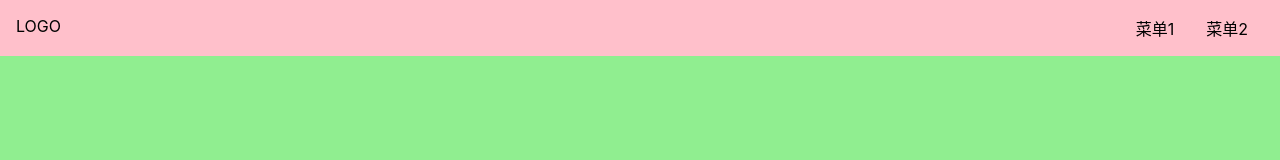
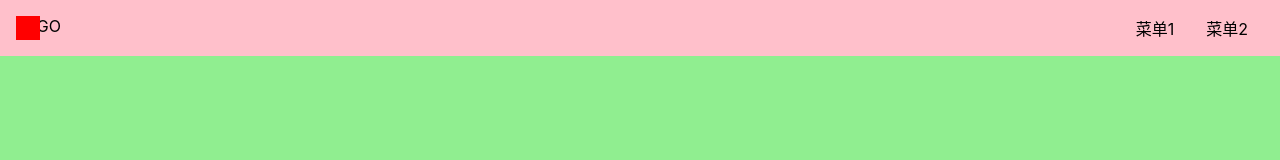
Before and after one commit to mumu111111/gulu-ui, a Vue app: page / in a window 1280 px wide. Shown: the top 160 px of the page. Built offline with nearby package versions, Linux system fonts and the light colour scheme.

Commit message:
添加切换按钮

```diff
--- a/src/components/Topnav.vue
+++ b/src/components/Topnav.vue
@@ -1,6 +1,7 @@
 <template>
   <div class="topnav">
     <div class="logo" @click="toggleMenu">LOGO</div>
+    <div class="toggleAside"></div>
     <div class="menu"></div>
     <ul class="menu">
       <li>菜单1</li>
@@ -41,6 +42,16 @@ export default {
       margin: 0 1em;
     }
   }
+  > .toggleAside {
+    display: inline-block;
+    width: 24px;
+    height: 24px;
+    background: red;
+    position: absolute;
+    left: 16px;
+    top: 50%;
+    transform: translateY(-50%);
+  }
   @media (max-width: 500px) {
     > .menu {
       display: none;
```
